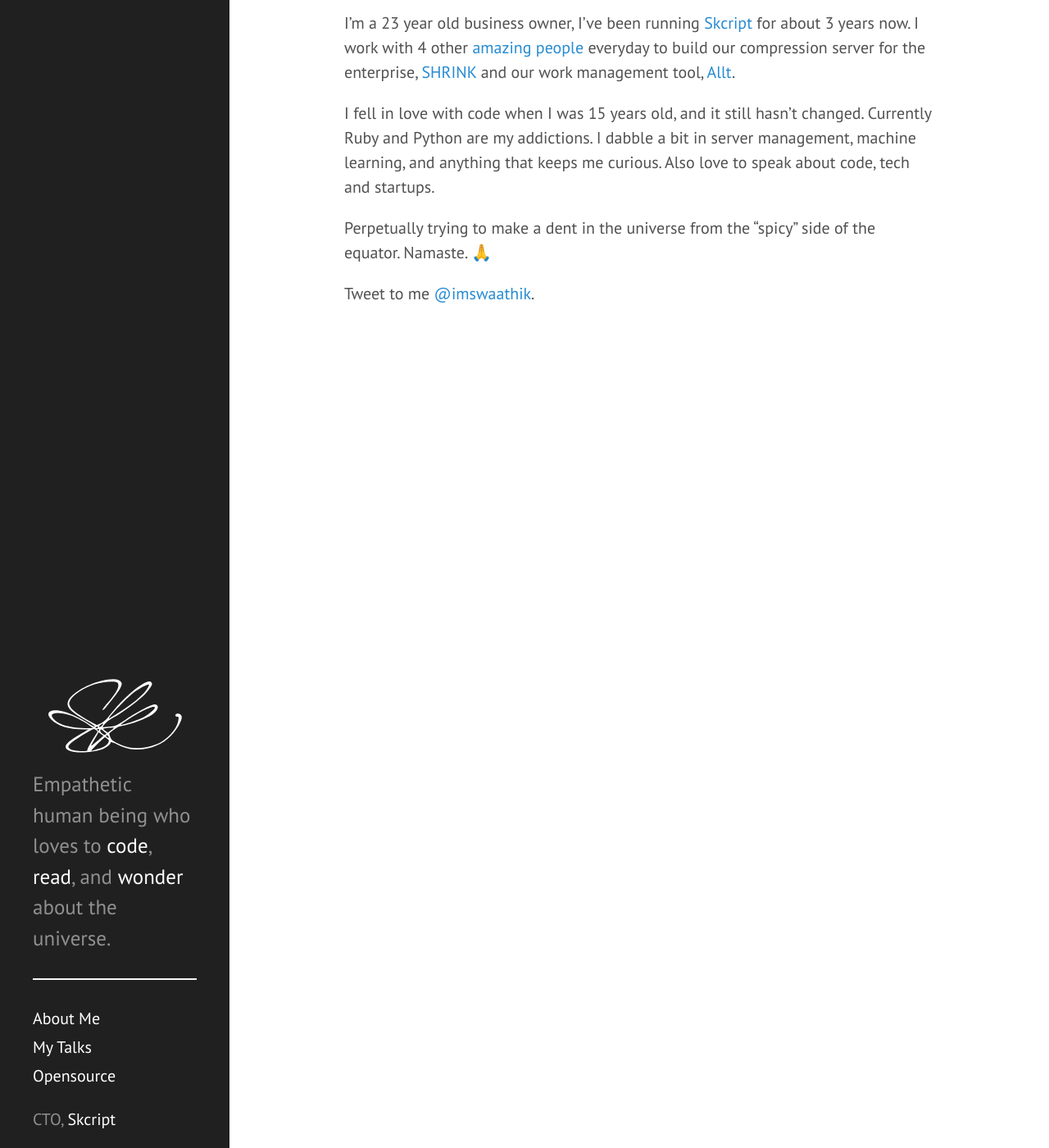
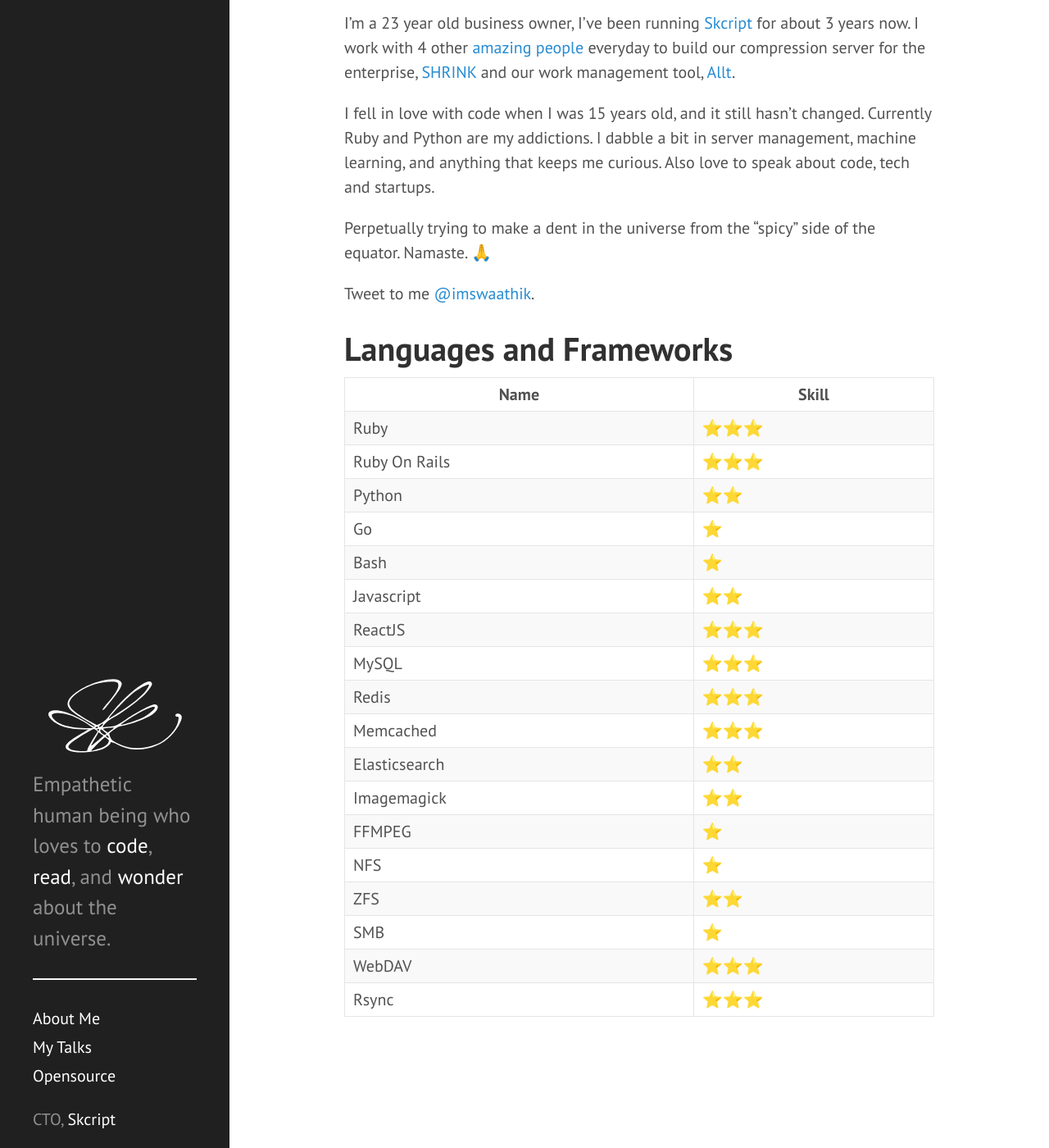
Before and after one commit to swaathi/swaathi.github.io, a Jekyll site: the page built from about.md, in a window 1280 px wide and 1400 px high, scrolled down 177 px. Shown: the whole window at 82% size. Built offline with Jekyll 4.4.1, drawn with Linux system fonts in a browser that asks for light colours.

Commit message:
Adding languages

```diff
--- a/_config.yml
+++ b/_config.yml
@@ -6,8 +6,8 @@
 <a href="https://www.skcript.com/shrink">Shrink</a> and <a href="https://allt.in">Allt</a>.'
 
 enforce_ssl:         true
-url:                 https://swaathi.com
-# url:                 localhost:4000
+# url:                 https://swaathi.com
+url:                 localhost:4000
 
 paginate:            5
 
--- /dev/null
+++ b/_data/languages.yml
@@ -0,0 +1,36 @@
+- name: Ruby
+  skill: ⭐️⭐️⭐️
+- name: Ruby On Rails
+  skill: ⭐️⭐️⭐️
+- name: Python
+  skill: ⭐️⭐️
+- name: Go
+  skill: ⭐️
+- name: Bash
+  skill: ⭐️
+- name: Javascript
+  skill: ⭐️⭐️
+- name: ReactJS
+  skill: ⭐️⭐️⭐️
+- name: MySQL
+  skill: ⭐️⭐️⭐️
+- name: Redis
+  skill: ⭐️⭐️⭐️
+- name: Memcached
+  skill: ⭐️⭐️⭐️
+- name: Elasticsearch
+  skill: ⭐️⭐️
+- name: Imagemagick
+  skill: ⭐️⭐️
+- name: FFMPEG
+  skill: ⭐️
+- name: NFS
+  skill: ⭐️
+- name: ZFS
+  skill: ⭐️⭐️
+- name: SMB
+  skill: ⭐️
+- name: WebDAV
+  skill: ⭐️⭐️⭐️
+- name: Rsync
+  skill: ⭐️⭐️⭐️
--- a/about.md
+++ b/about.md
@@ -12,11 +12,27 @@
 
 Tweet to me [@{{ site.twitter.username }}]({{ site.author.twitter }}).
 
-<!-- # Values -->
-<!--
+<!-- # Values
 <dl>
   {% for lesson in site.data.lessons %}
     <dt>{{ lesson.attribute }}</dt>
     <dd>{{ lesson.value }}</dd>
   {% endfor %}
 </dl> -->
+
+# Languages and Frameworks
+
+<table>
+  <thead>
+    <th>Name</th>
+    <th>Skill</th>
+  </thead>
+  <tbody>
+    {% for language in site.data.languages %}
+      <tr>
+        <td>{{ language.name }}</td>
+        <td>{{ language.skill }}</td>
+      </tr>
+    {% endfor %}
+  </tbody>
+</table>
```
